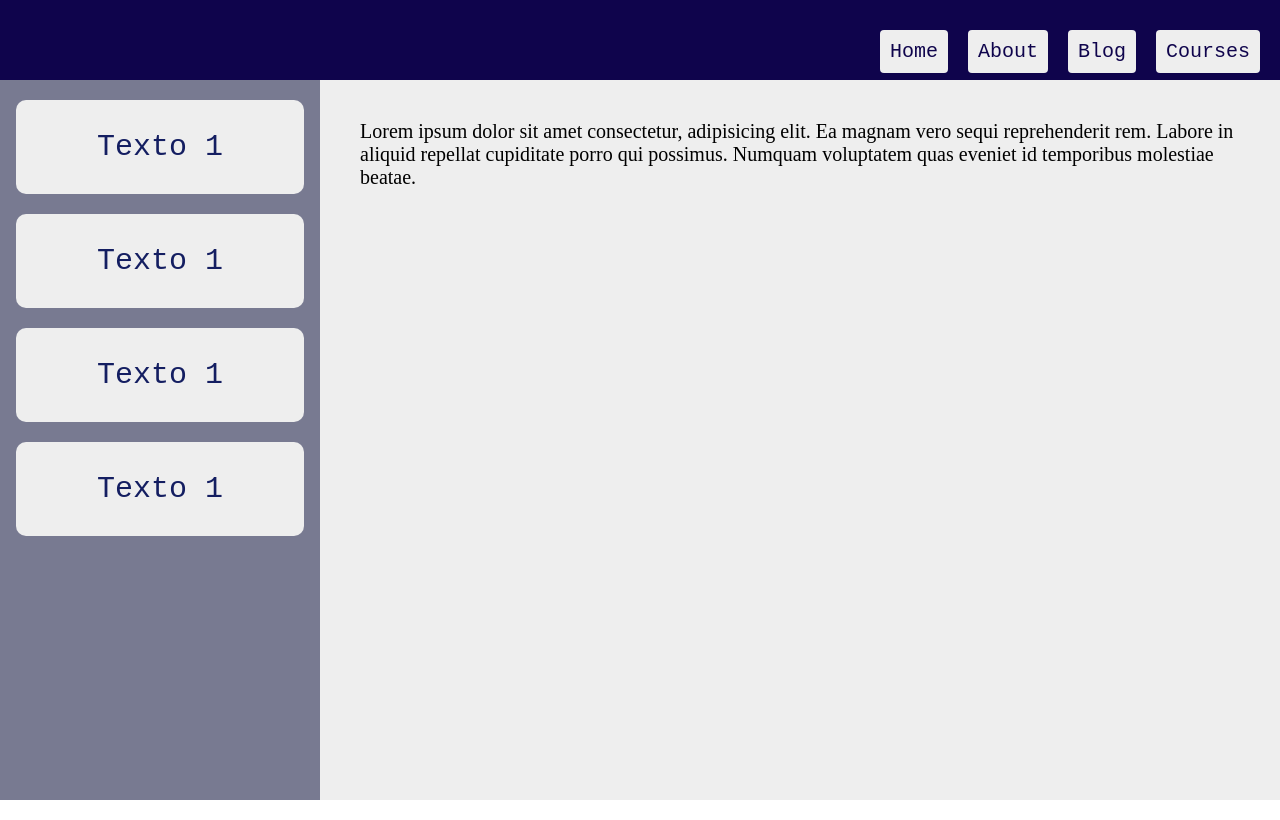
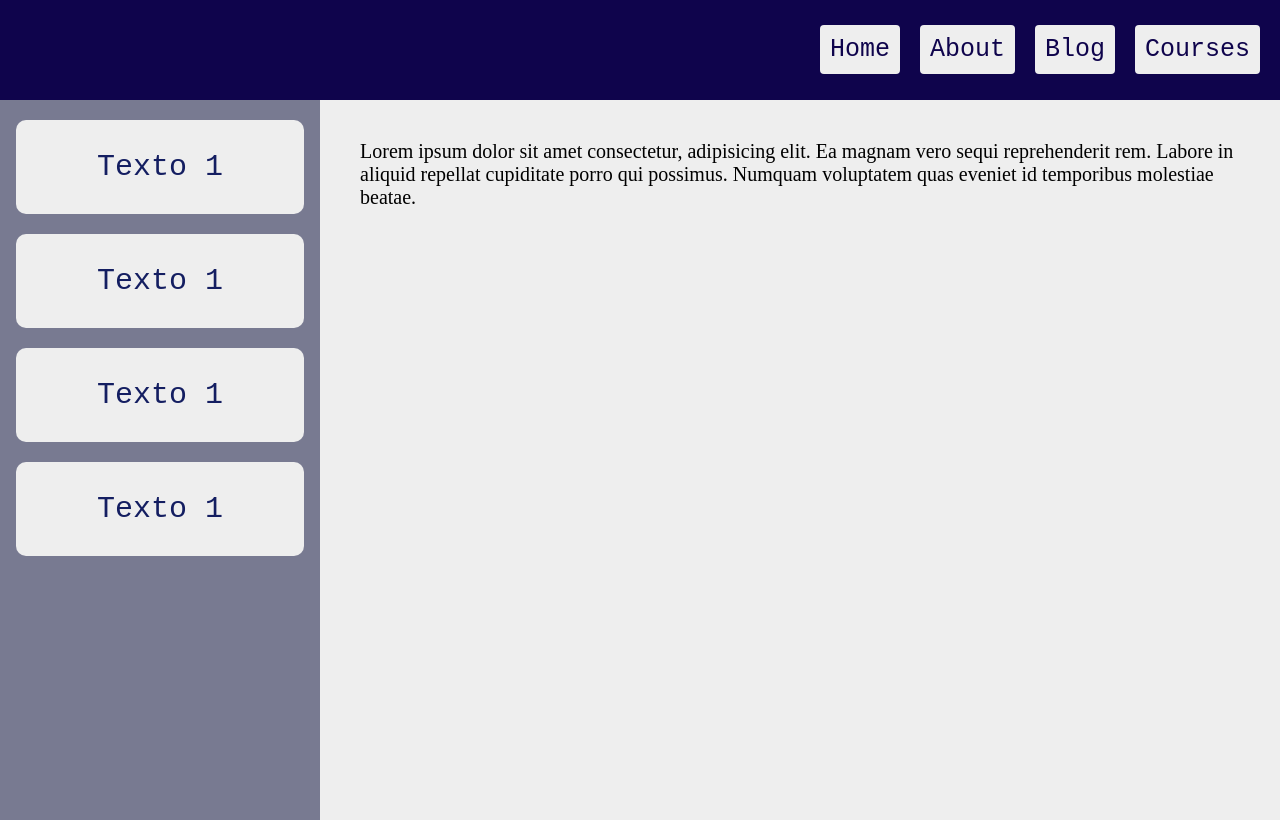
Before and after one commit to tzurlope/PlatziCourses, a plain HTML site: page index.html in a window 1280 px wide. Drawn offline with Linux system fonts and the light colour scheme.

Commit message:
Applied FLex Display

```diff
--- a/CSS/main.css
+++ b/CSS/main.css
@@ -11,24 +11,26 @@ html {
 }
 
 .header {
-    height: 10vh;
+    height: 10rem;
     width: 100vw;
 }
 
 .header-logo, .nav, .nav-list, .main-nav__item {
     display: flex;
     margin: auto;
-    margin-top: 1rem;
 }
+
+.nav-list {
+    position: relative;
+    top: 2.5rem;
+}
+
 
 .nav {
     position: absolute;
     right: 0;
 }
 
-.nav-list {
-    height: 10vh;
-}
 
 .header-logo {
     position: relative;
@@ -36,17 +38,14 @@ html {
     display: none;
 }
 
-.sidebar, .main-content {
-    display: inline-block;
-}
-
-.main-content {
-    position: absolute;
+.main {
+    display: flex;
+    flex-direction: row;
 }
 
 .main-nav__item a {
     text-decoration: none;
-    font-size: 2.5vh;
+    font-size: 2.5rem;
     color: #0F044C;
     background-color: #EEEEEE;
     padding: 1rem;
```
